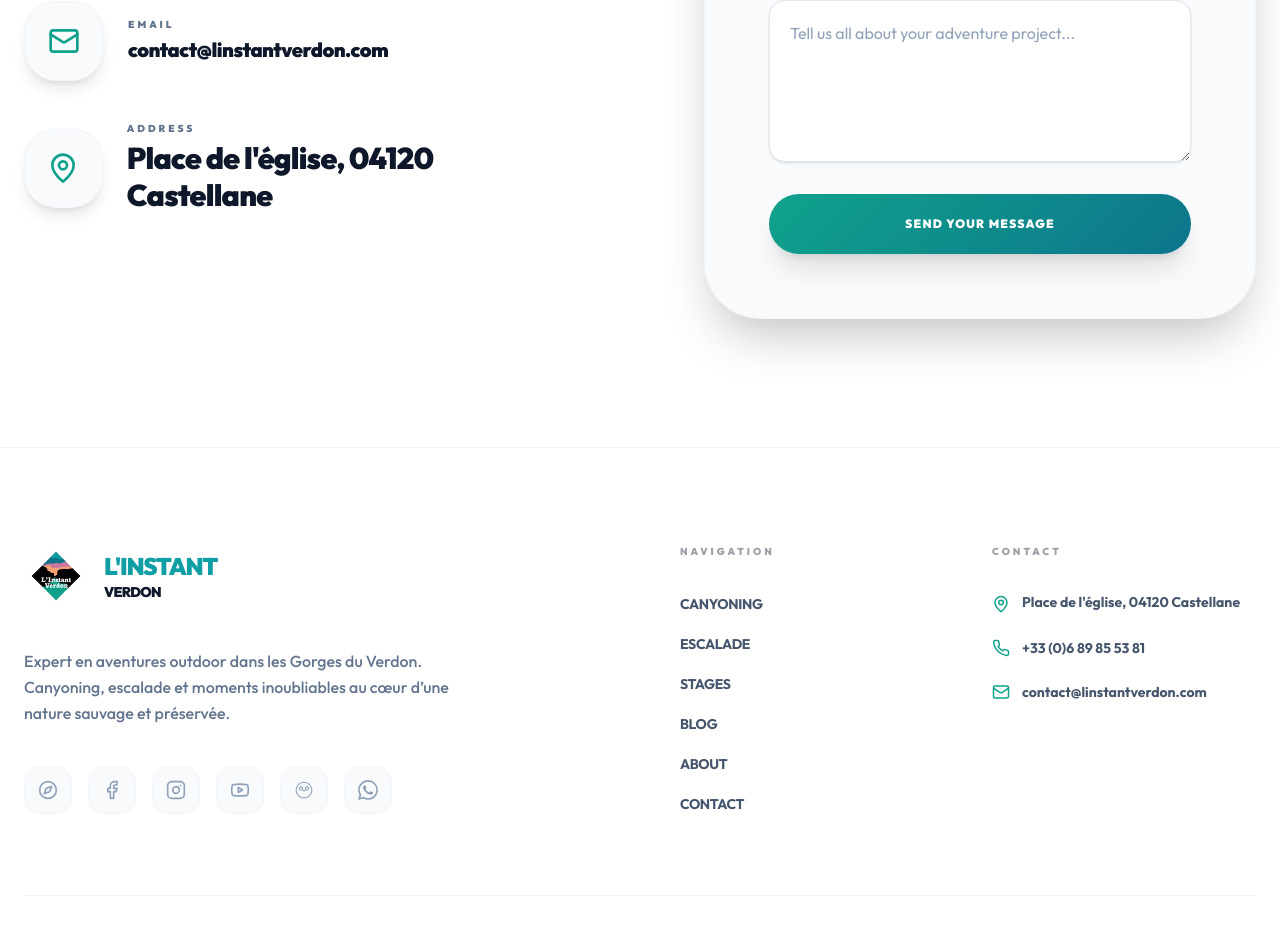
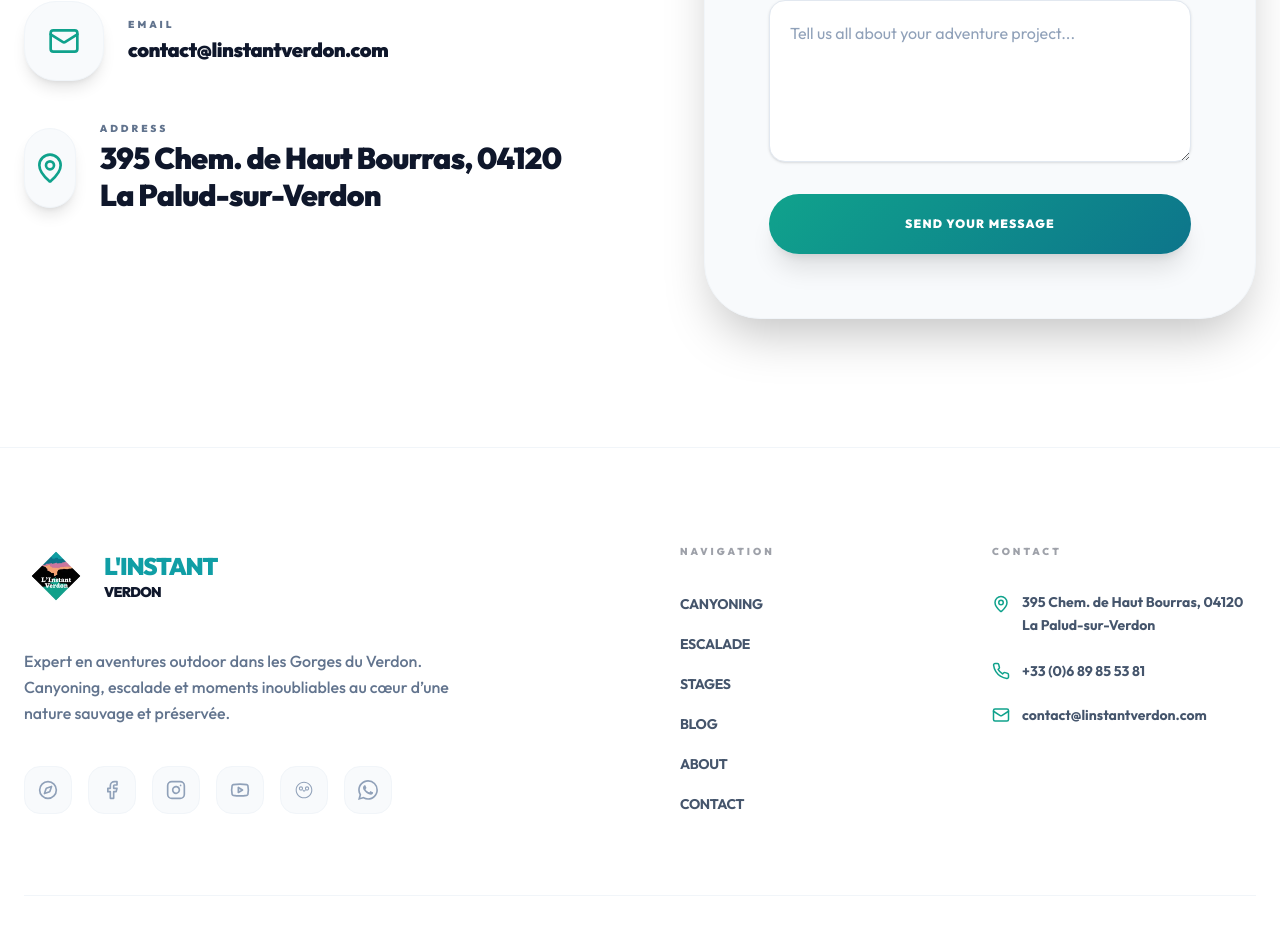
Before and after one commit to facenordgraphisme/linstant-verdon, a Next.js app: page /en/contact in a window 1280 px wide. Shown: the part 951-1886 px from the top of the page. Built offline with nearby package versions, Linux system fonts and the light colour scheme.

Commit message:
weekendds

```diff
--- a/src/app/[locale]/contact/page.tsx
+++ b/src/app/[locale]/contact/page.tsx
@@ -5,7 +5,7 @@ import ContactSection from '@/components/ContactSection';
 const meta = {
   fr: {
     title: "Réserver votre Sortie Verdon — Contactez-nous | L'instant Verdon",
-    description: "Réservez votre sortie canyoning, escalade ou aventure dans les Gorges du Verdon. L'instant Verdon répond en moins de 24h. Place de l'église, 04120 Castellane.",
+    description: "Réservez votre sortie canyoning, escalade ou aventure dans les Gorges du Verdon. L'instant Verdon répond en moins de 24h. 395 Chem. de Haut Bourras, 04120 La Palud-sur-Verdon.",
   },
   en: {
     title: "Book your Verdon Adventure — Contact Us | L'instant Verdon",
--- a/src/components/ContactSection.tsx
+++ b/src/components/ContactSection.tsx
@@ -161,7 +161,7 @@ export default function ContactSection({ dict, locale }: { dict: any; locale: st
               </div>
               <div>
                 <p className="text-[10px] font-black text-slate-500 uppercase tracking-[0.3em] mb-1">{contactDict.addressLabel}</p>
-                <p className="text-xl md:text-3xl font-black tracking-tight leading-tight text-slate-900">Place de l'église, 04120 Castellane</p>
+                <p className="text-xl md:text-3xl font-black tracking-tight leading-tight text-slate-900">395 Chem. de Haut Bourras, 04120 La Palud-sur-Verdon</p>
               </div>
             </div>
           </div>
--- a/src/components/Footer.tsx
+++ b/src/components/Footer.tsx
@@ -79,7 +79,7 @@ export default function Footer({ dict, locale }: { dict: any; locale: string })
               <ul className="space-y-6">
                 <li className="flex items-start gap-3 text-slate-600">
                   <MapPin size={18} className="text-primary shrink-0 mt-1" />
-                  <span className="text-sm font-bold leading-relaxed">Place de l'église, 04120 Castellane</span>
+                  <span className="text-sm font-bold leading-relaxed">395 Chem. de Haut Bourras, 04120 La Palud-sur-Verdon</span>
                 </li>
                 <li className="flex items-center gap-3 text-slate-600">
                   <Phone size={18} className="text-primary shrink-0" />
--- a/src/components/Hero.tsx
+++ b/src/components/Hero.tsx
@@ -59,7 +59,7 @@ export default function Hero({ dict }: { dict: any }) {
       <div className="relative z-20 text-center px-6 w-full max-w-5xl flex flex-col items-center">
         <div className="mb-12">
           <span className="px-6 py-2.5 bg-primary/20 text-primary rounded-full text-xs font-black uppercase tracking-[0.5em] border border-primary/30 backdrop-blur-2xl">
-            Castellane • Verdon
+            La Palud sur Verdon
           </span>
         </div>
 
--- a/src/components/LocalBusinessSchema.tsx
+++ b/src/components/LocalBusinessSchema.tsx
@@ -4,7 +4,7 @@ export default function LocalBusinessSchema({ locale }: { locale: string }) {
     '@type': ['LocalBusiness', 'SportsActivityLocation'],
     name: "L'instant Verdon",
     description: locale === 'fr'
-      ? "Guides diplômés d'État pour sorties canyoning, escalade et aventures dans les Gorges du Verdon. Basé à Castellane depuis 2018."
+      ? "Guides diplômés d'État pour sorties canyoning, escalade et aventures dans les Gorges du Verdon. Basé à La Palud-sur-Verdon depuis 2018."
       : "State-certified guides for canyoning, climbing and adventure outings in the Gorges du Verdon since 2018.",
     image: 'https://www.linstantverdon.com/assets/accueil/logo.webp',
     '@id': 'https://www.linstantverdon.com',
@@ -13,16 +13,16 @@ export default function LocalBusinessSchema({ locale }: { locale: string }) {
     email: 'contact@linstantverdon.com',
     address: {
       '@type': 'PostalAddress',
-      streetAddress: "Place de l'église",
-      addressLocality: 'Castellane',
+      streetAddress: "395 Chem. de Haut Bourras",
+      addressLocality: 'La Palud-sur-Verdon',
       postalCode: '04120',
       addressRegion: 'Provence-Alpes-Côte d\'Azur',
       addressCountry: 'FR',
     },
     geo: {
       '@type': 'GeoCoordinates',
-      latitude: 43.8464,
-      longitude: 6.5135,
+      latitude: 43.7797,
+      longitude: 6.3421,
     },
     areaServed: [
       { '@type': 'Place', name: 'Gorges du Verdon' },
```
